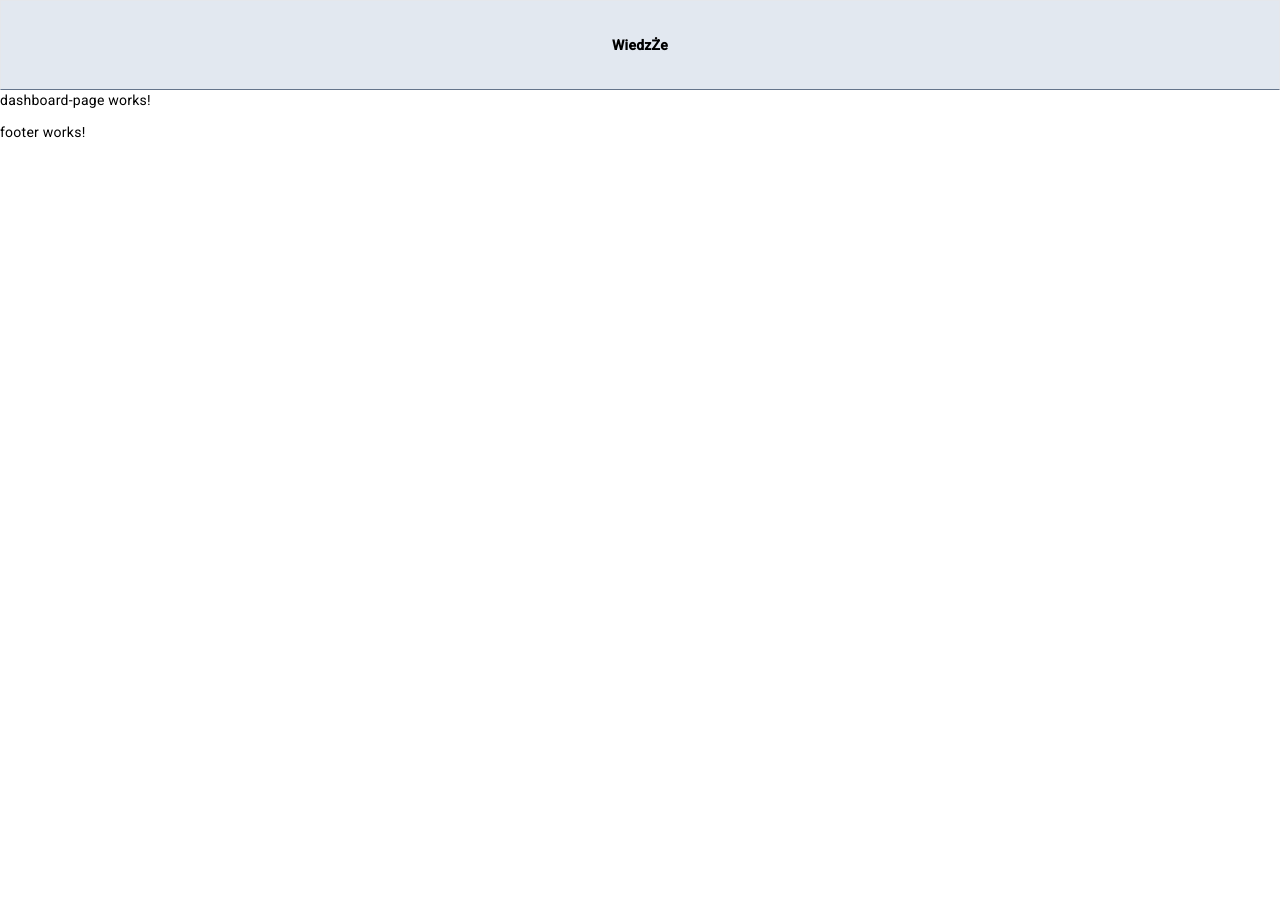
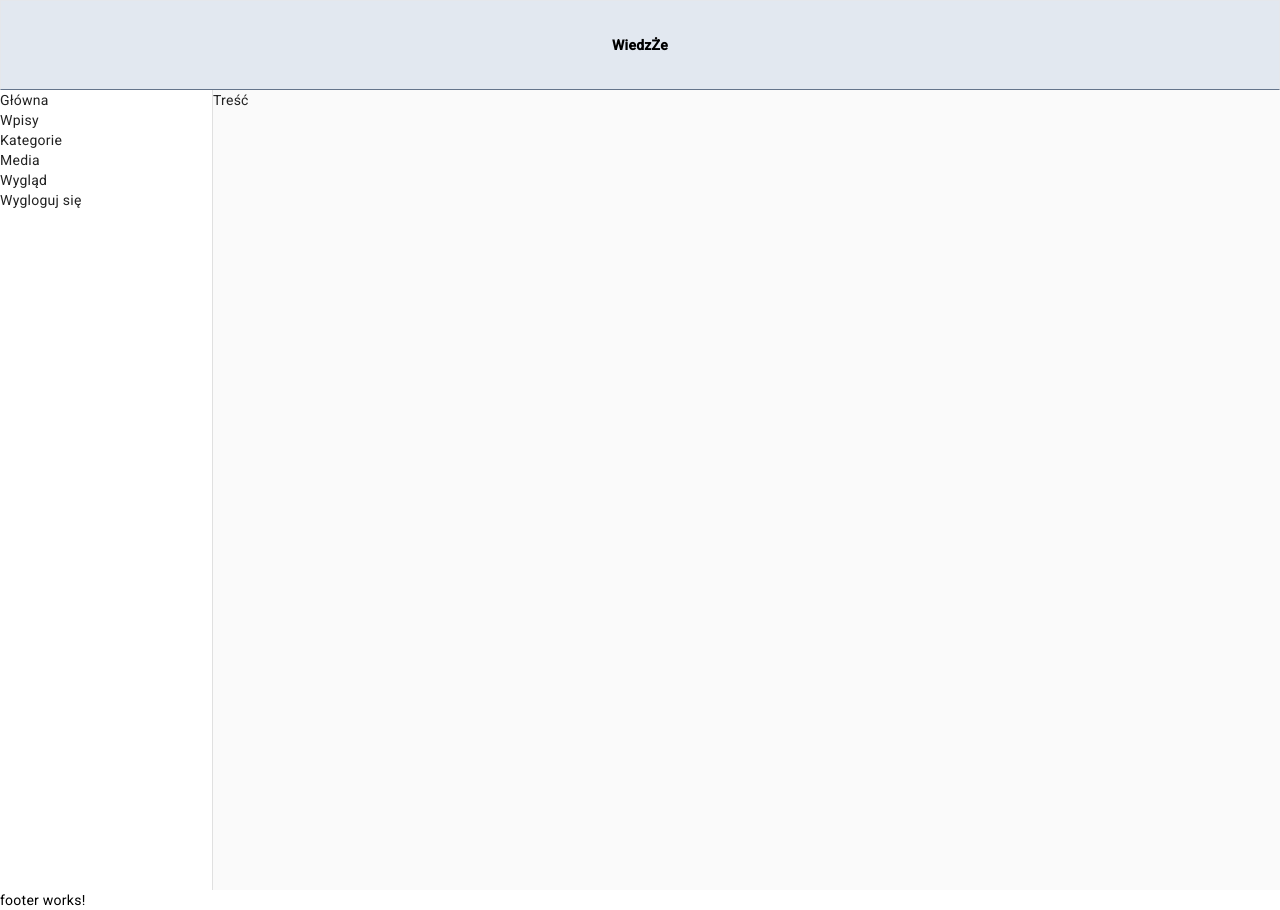
Before and after one commit to jackyonderbrack/wiedzze-frontend, an Angular app: page /dashboard in a window 1280 px wide. Built offline with nearby package versions, Linux system fonts and the light colour scheme.

Commit message:
navigation added

```diff
--- a/projects/admin/src/app/app.module.ts
+++ b/projects/admin/src/app/app.module.ts
@@ -8,7 +8,6 @@ import { BrowserAnimationsModule } from '@angular/platform-browser/animations';
 import { HttpClientModule } from '@angular/common/http';
 import { HeaderComponent } from './components/header/header.component';
 import { FooterComponent } from './components/footer/footer.component';
-import { DashboardPageComponent } from './pages/dashboard-page/dashboard-page.component';
 
 @NgModule({
     declarations: [AppComponent],
--- a/projects/admin/src/app/components/navigation/navigation.component.html
+++ b/projects/admin/src/app/components/navigation/navigation.component.html
@@ -1 +1,8 @@
-<h1 class="text-3xl font-bold underline text-red-900">Nawigacja</h1>
+<ul>
+    <li><a href="">Główna</a></li>
+    <li><a href="">Wpisy</a></li>
+    <li><a href="">Kategorie</a></li>
+    <li><a href="">Media</a></li>
+    <li><a href="">Wygląd</a></li>
+    <li>Wygloguj się</li>
+</ul>
--- a/projects/admin/src/app/pages/dashboard-page/dashboard-page.component.html
+++ b/projects/admin/src/app/pages/dashboard-page/dashboard-page.component.html
@@ -1 +1,6 @@
-<p>dashboard-page works!</p>
+<mat-drawer-container class="h-[100dvh]">
+    <mat-drawer mode="side" opened class="w-1/6">
+        <app-navigation></app-navigation>
+    </mat-drawer>
+    <mat-drawer-content>Treść</mat-drawer-content>
+</mat-drawer-container>
--- a/projects/admin/src/app/pages/dashboard-page/dashboard-page.component.scss
+++ b/projects/admin/src/app/pages/dashboard-page/dashboard-page.component.scss
@@ -0,0 +1,6 @@
+.sidenav {
+    width: 400px;
+    height: 200px;
+    margin: 10px;
+    border: 1px solid #555;
+}
```
Also changed, not shown: projects/admin/src/app/pages/dashboard-page/dashboard-page.component.ts (+8 -10 lines), 1 other file (tests, documents, lock files or other folders).
